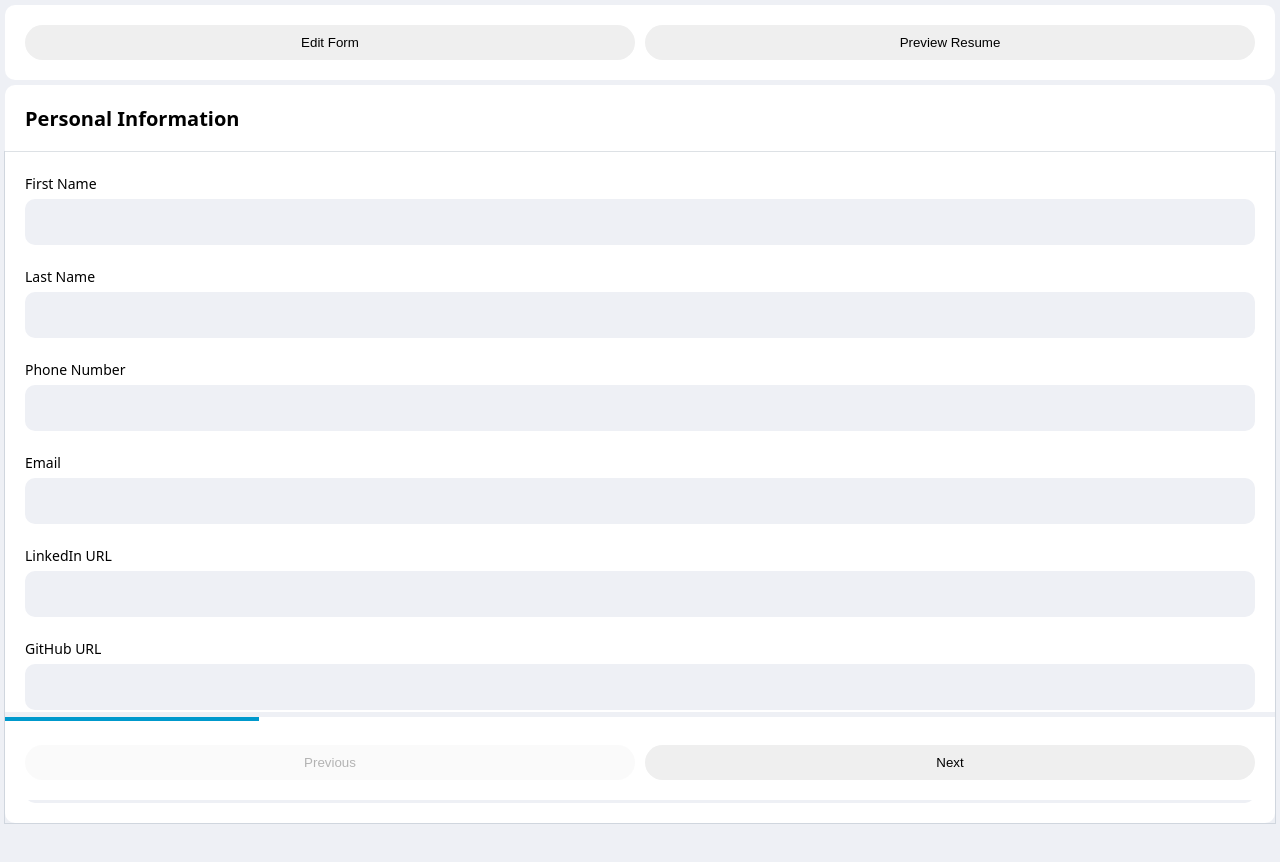
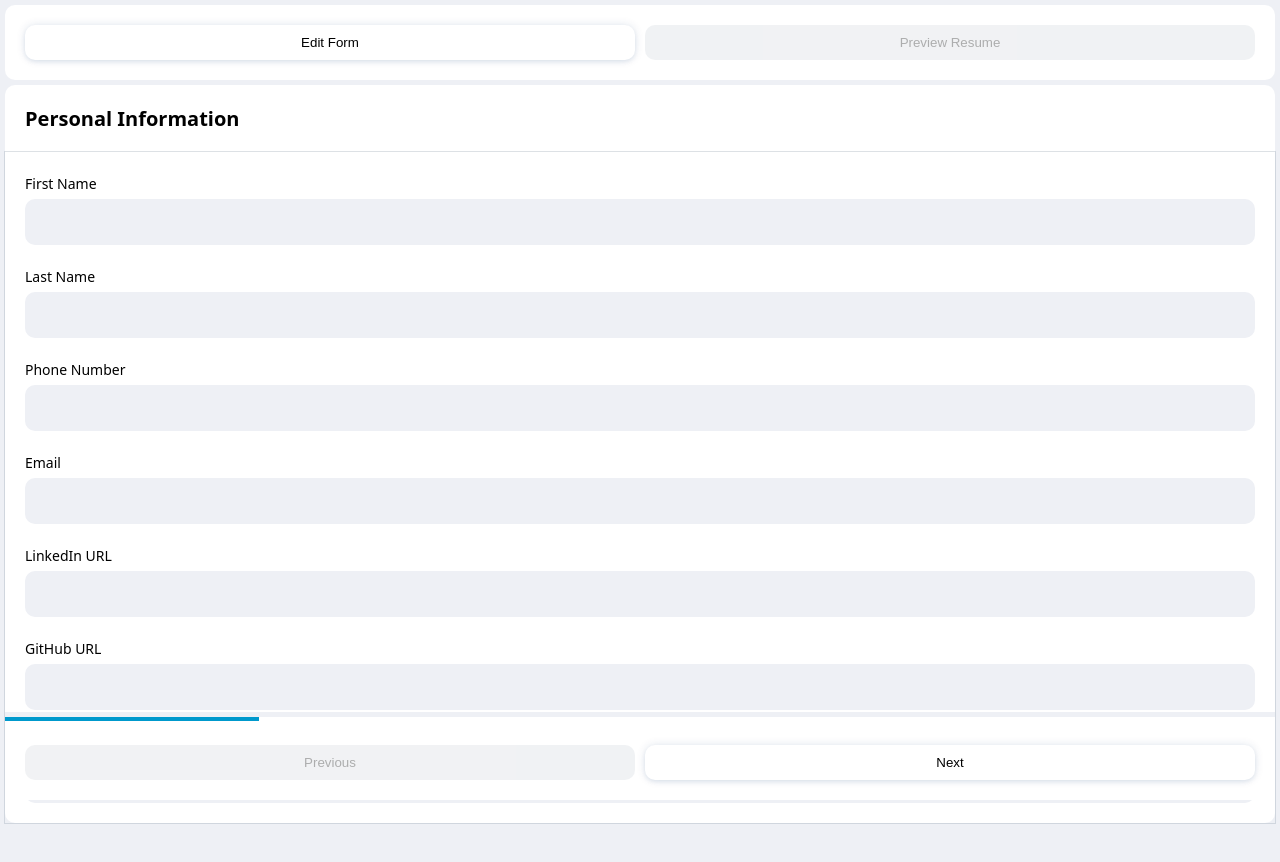
Before and after one commit to Nik-Reyes/Resume-Builder, a React (Vite) app in the folder ResumeBuilder/: page / in a window 1280 px wide. Shown: the top 862 px of the page. Built offline with nearby package versions, Linux system fonts and the light colour scheme.

Commit message:
refactor: polish button and input group styles

```diff
--- a/ResumeBuilder/src/App.css
+++ b/ResumeBuilder/src/App.css
@@ -106,7 +106,8 @@ button {
   padding: 0.5em 2em;
   cursor: pointer;
   padding: 0.75em 1em;
-  border-radius: 25px;
+  border-radius: var(--padding-2);
+  transition: background-color 250ms ease-in-out;
 }
 
 button:disabled {
@@ -324,11 +325,6 @@ button[data-button-type="add-skill"] {
   transition: fill 200ms ease-in-out, filter 200ms ease-in-out;
 }
 
-button:hover > svg.frost {
-  fill: var(--fill-color);
-  filter: var(--drshdw-color);
-}
-
 .group-title {
   font-size: var(--title-size);
 }
@@ -360,11 +356,6 @@ button[data-button-type="add-inputGroup"] {
   color: var(--slate-3);
   background: none;
   font-weight: 600;
-  transition: background-color 350ms ease-in-out;
-}
-
-button[data-button-type="add-inputGroup"]:hover {
-  background-color: var(--slate-3-Dfaded);
 }
 
 button[data-button-type="delete-group"] {
@@ -463,6 +454,11 @@ input[type="date"] {
   column-gap: 10px;
   grid-template-columns: 1fr 1fr;
   padding: var(--padding-4);
+}
+
+.progress-button.disabled {
+  background-color: var(--slate-3);
+  color: var(--white-1);
 }
 
 .progress-bar-wrapper::after {
@@ -567,10 +563,24 @@ input[type="date"] {
   display: list-item;
 }
 
-/* svg hover profiles */
+/* color profiles */
 .frost {
   --fill-color: var(--slate-3);
   --drshdw-color: drop-shadow(0 0 1px #66d5ff);
+}
+
+.sharp-white {
+  background-color: #fff;
+  box-shadow: 0px 0px 10px rgba(15, 56, 113, 0.12),
+    0px 2px 4px rgba(15, 56, 113, 0.08);
+}
+
+:is(.inactive, :disabled) {
+  opacity: 0.8;
+  color: rgba(128, 128, 128, 0.778);
+  box-shadow: none;
+  background-color: rgba(112, 128, 144, 0.125);
+  transition: opacity 200ms ease-in-out;
 }
 
 /* keyframes */
@@ -595,3 +605,21 @@ input[type="date"] {
     opacity: 0;
   }
 }
+
+@media (pointer: fine) {
+  .inactive:hover {
+    opacity: 1;
+  }
+
+  :is(button[data-button-type="add-inputGroup"], .sharp-white):not(
+      .inactive,
+      :disabled
+    ):hover {
+    background-color: var(--slate-3-Dfaded);
+  }
+
+  button:hover > svg.frost {
+    fill: var(--fill-color);
+    filter: var(--drshdw-color);
+  }
+}
```
